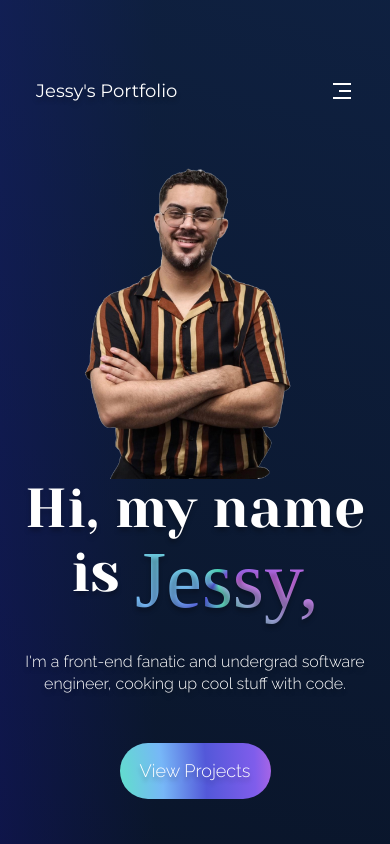
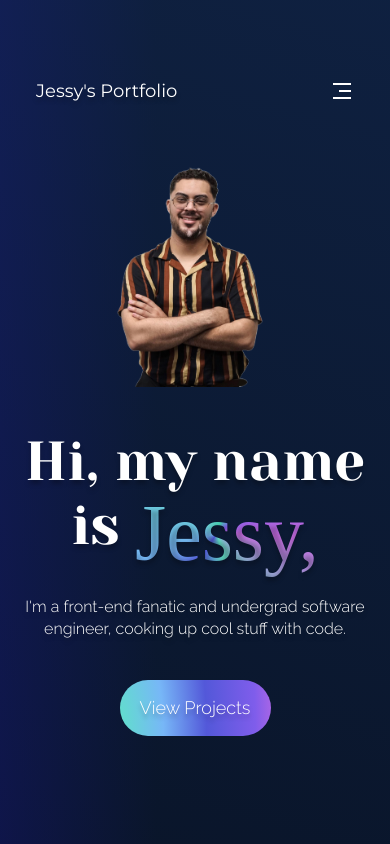
Before and after one commit to J3SSY-ANDU/my-portfolio, a React (Create React App) app: page / in a window 390 px wide. Shown: the top 844 px of the page. Built offline with nearby package versions, Linux system fonts and the light colour scheme; a web font is replaced by a local one.

Commit message:
header responsive design updated

```diff
--- a/src/containers/header/header.css
+++ b/src/containers/header/header.css
@@ -121,7 +121,7 @@
     }
 
     .portfolio__header-container_intro-image img {
-        width: 90%;
+        width: 80%;
     }
 
     .portfolio__header-container_intro-text i {
@@ -149,7 +149,7 @@
 
     .portfolio__header-container_intro-text h1 {
         font-size: 80px;
-        line-height: 100px;
+        line-height: 80px;
     }
 
     .portfolio__header-container_intro-text p {
@@ -164,7 +164,7 @@
     }
 
     .portfolio__header-container_intro-image img {
-        width: 50%;
+        width: 40%;
         height: 100%;
     }
 
@@ -181,7 +181,7 @@
 
     .portfolio__header-container_intro-text {
         width: 100%;
-        gap: 1rem;
+        gap: 0.5rem;
     }
     .portfolio__header-container_intro-text h1 {
         font-size: 55px;
@@ -201,6 +201,6 @@
     }
 
     .portfolio__header-container_intro-image img {
-        width: 85%;
+        width: 60%;
     }
 }
```
